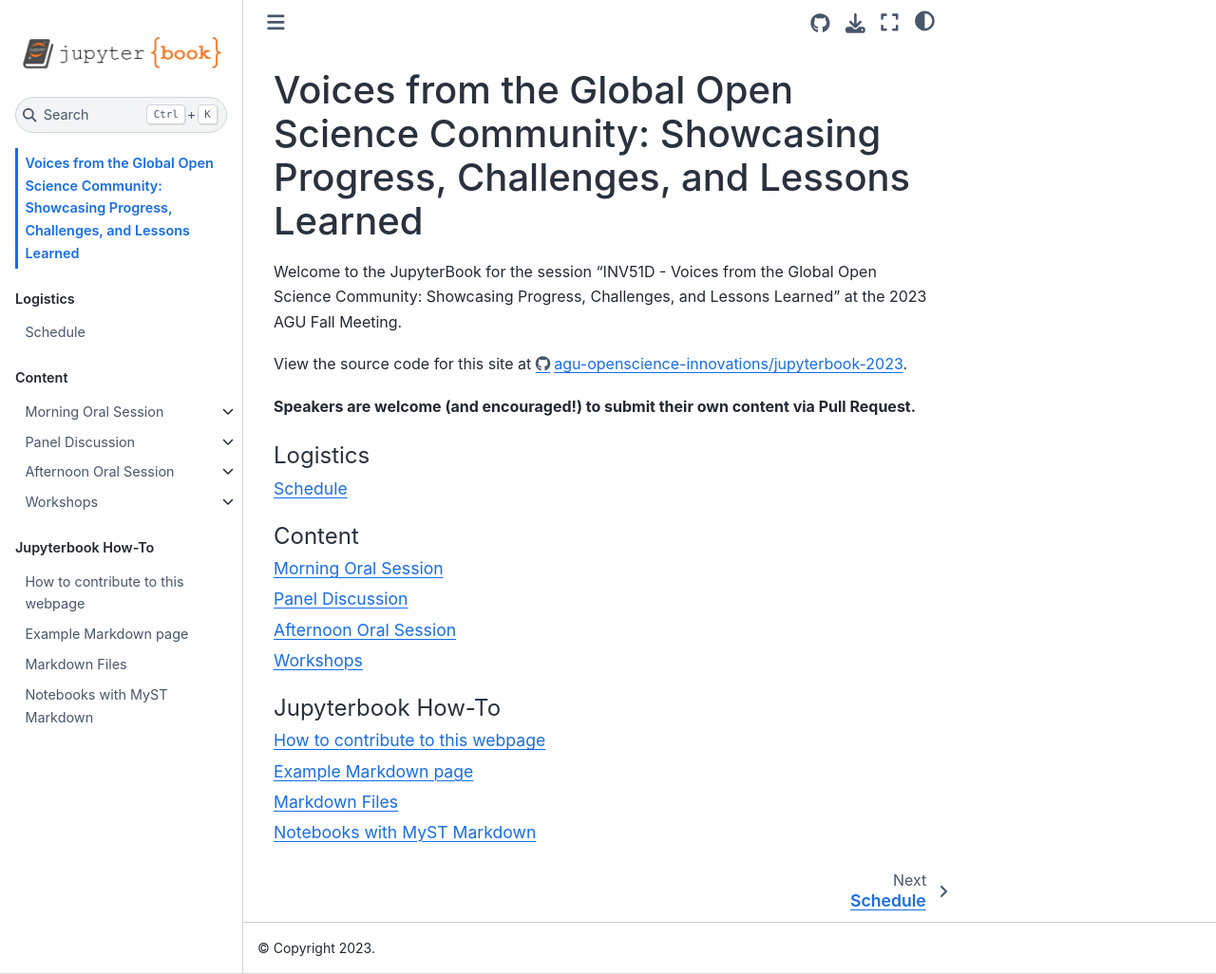
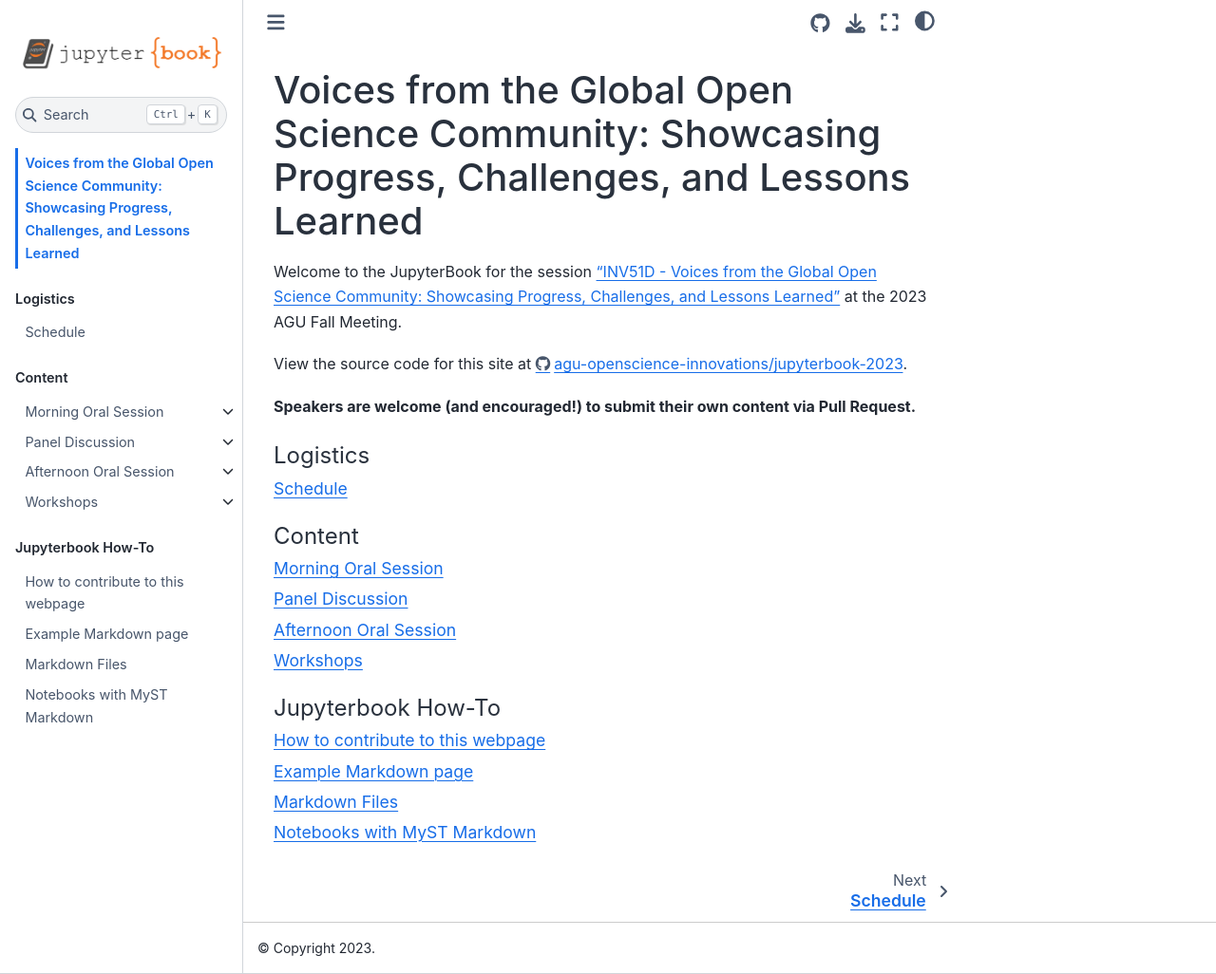
Before and after one commit to lauracion/jupyterbook-2023, a Jupyter Book: the page built from intro.md, in a window 1280 px wide and 1026 px high. Shown: the whole window at 95% size. Built offline with Jupyter Book 1.0.4 settings and Sphinx 7.4.7 and the Sphinx Book theme 1.1.4, drawn with Linux system fonts in a browser that asks for light colours; pages that are not in the unit, such as notebooks, are missing from menus; part of the change alters nothing that is shown.

```diff
--- a/intro.md
+++ b/intro.md
@@ -1,6 +1,6 @@
 # Voices from the Global Open Science Community: Showcasing Progress, Challenges, and Lessons Learned
 
-Welcome to the JupyterBook for the session "INV51D - Voices from the Global Open Science Community: Showcasing Progress, Challenges, and Lessons Learned" at the 2023 AGU Fall Meeting.
+Welcome to the JupyterBook for the session ["INV51D - Voices from the Global Open Science Community: Showcasing Progress, Challenges, and Lessons Learned"](https://agu.confex.com/agu/fm23/meetingapp.cgi/Person/65539) at the 2023 AGU Fall Meeting.
 
 View the source code for this site at https://github.com/agu-openscience-innovations/jupyterbook-2023.
 
```
